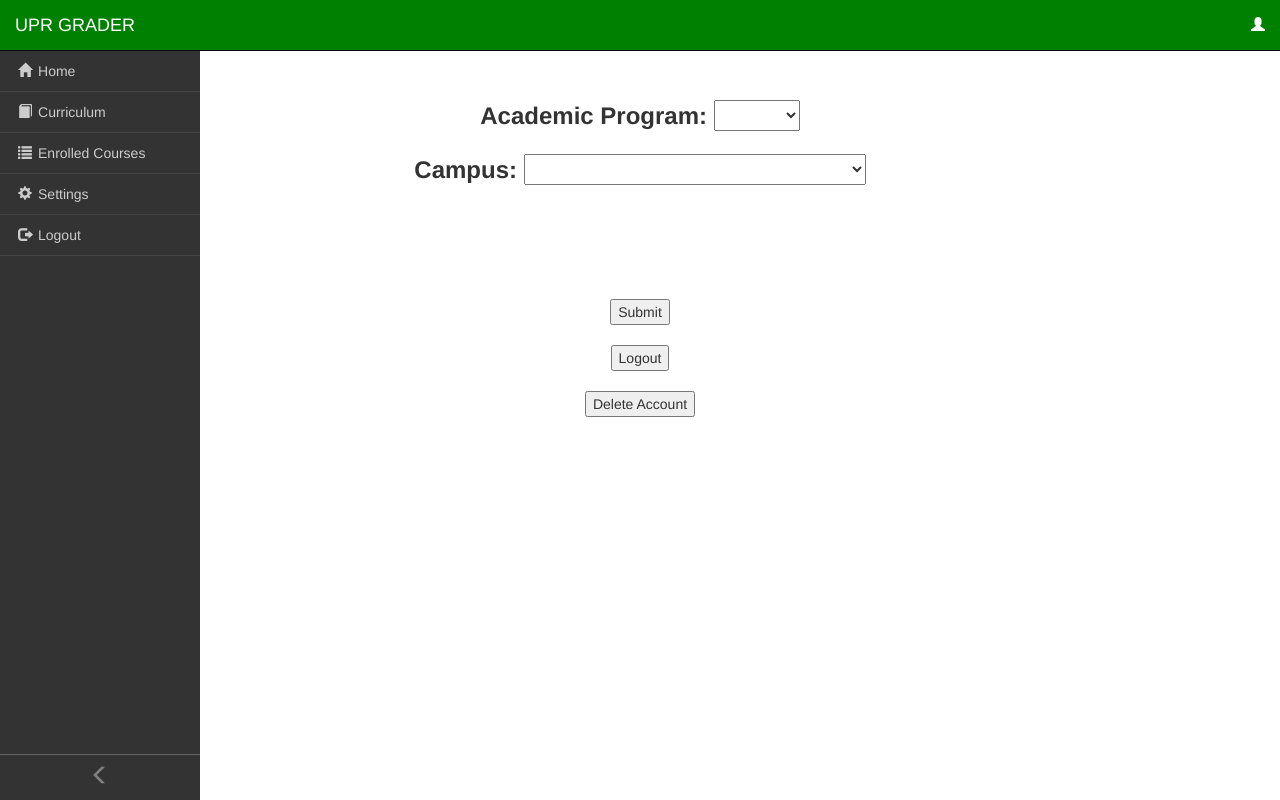
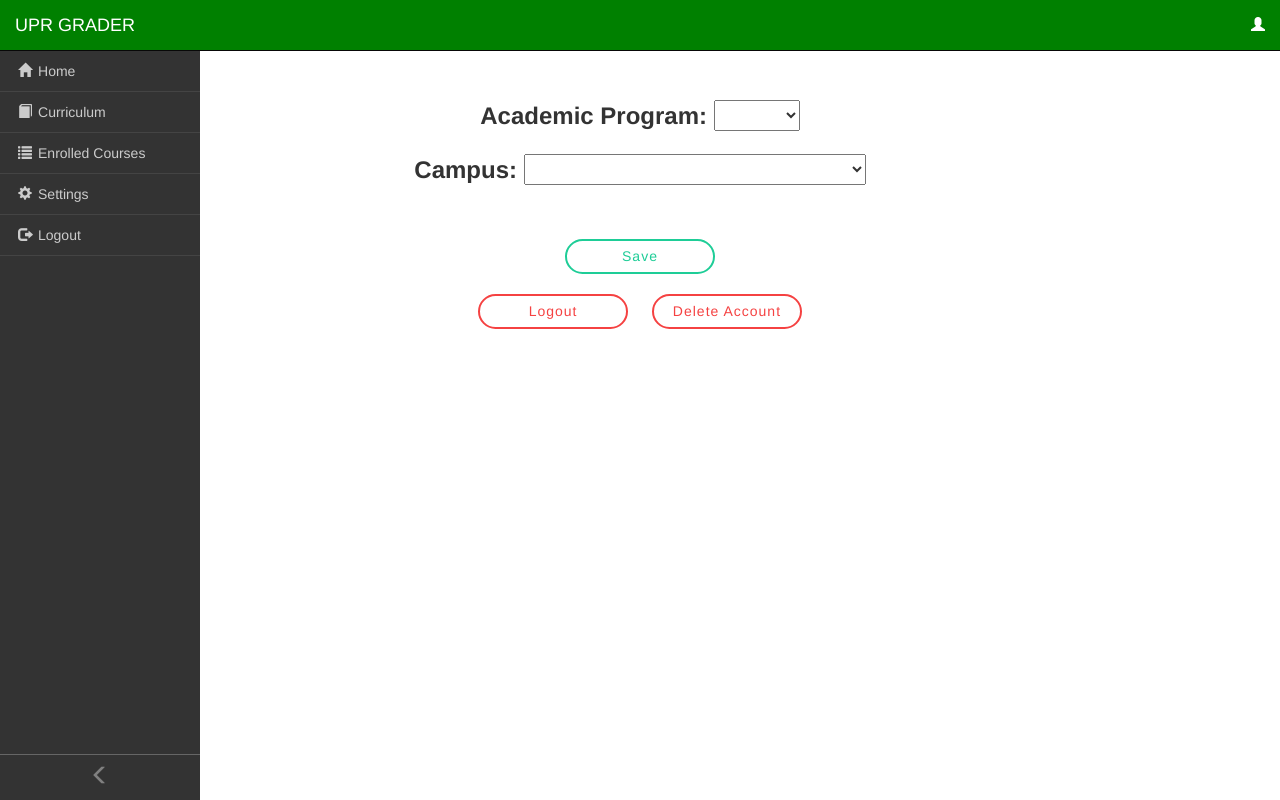
Before and after one commit to uprm-inso-4101-2020-2021-s2/semester-project-team-DLMS, a Django app: page /settings/ in a window 1280 px wide. Run offline with Django 3.2, Linux system fonts and the light colour scheme; the visitor is signed in with stand-in values (Sample User, id 1); data that the repository does not hold is empty; some libraries are stand-ins or nearby versions.

Commit message:
Added custom style for buttons.

```diff
--- a/UPR_Grader/templates/UPR_Grader/settings.html
+++ b/UPR_Grader/templates/UPR_Grader/settings.html
@@ -3,8 +3,9 @@
 {% block content %}
     <style>
 
-    .submitButton{
+        .submitButton {
             text-align: center;
+
         }
 
         .logoutButton {
@@ -13,6 +14,32 @@
 
         .deleteButton{
             text-align: center;
+        }
+
+        button {
+            outline: none;
+            height: 35px;
+            text-align: center;
+            width: 150px;
+            border-radius: 40px;
+            background: #fff;
+            border: 2px solid #1ECD97;
+            color: #1ECD97;
+            letter-spacing: 1px;
+            font-style: normal;
+        }
+
+        input {
+            outline: none;
+            height: 35px;
+            text-align: center;
+            width: 150px;
+            border-radius: 40px;
+            background: #fff;
+            border: 2px solid #f54242;
+            color: #f54242;
+            letter-spacing: 1px;
+            font-style: normal;
         }
 
     </style>
@@ -61,20 +88,17 @@
             </select></p></h3>
         <br>
         <br>
-    <br>
-    <br>
-    <br>
         <div class="submitButton">
-        <button>Submit</button>
+            <button id="submitButton">Save</button>
         </div>
         <br>
         <div class="logoutButton">
-        <input type="submit" name="logout" value="Logout">
-    </div>
-    <br>
-    <div class="deleteButton">
+            <input type="submit" name="logout" value="Logout" style="margin-right: 20px">
             <input type="submit" name="delete_request" value="Delete Account" onclick="return confirm('Are you sure you want to delete your account?')">
         </div>
+{#        <div class="deleteButton">#}
+{#            <input type="submit" name="delete_request" value="Delete Account" onclick="return confirm('Are you sure you want to delete your account?')">#}
+{#        </div>#}
         <br>
 
 
```
Lines whose indentation alone changed are shown as unchanged.
